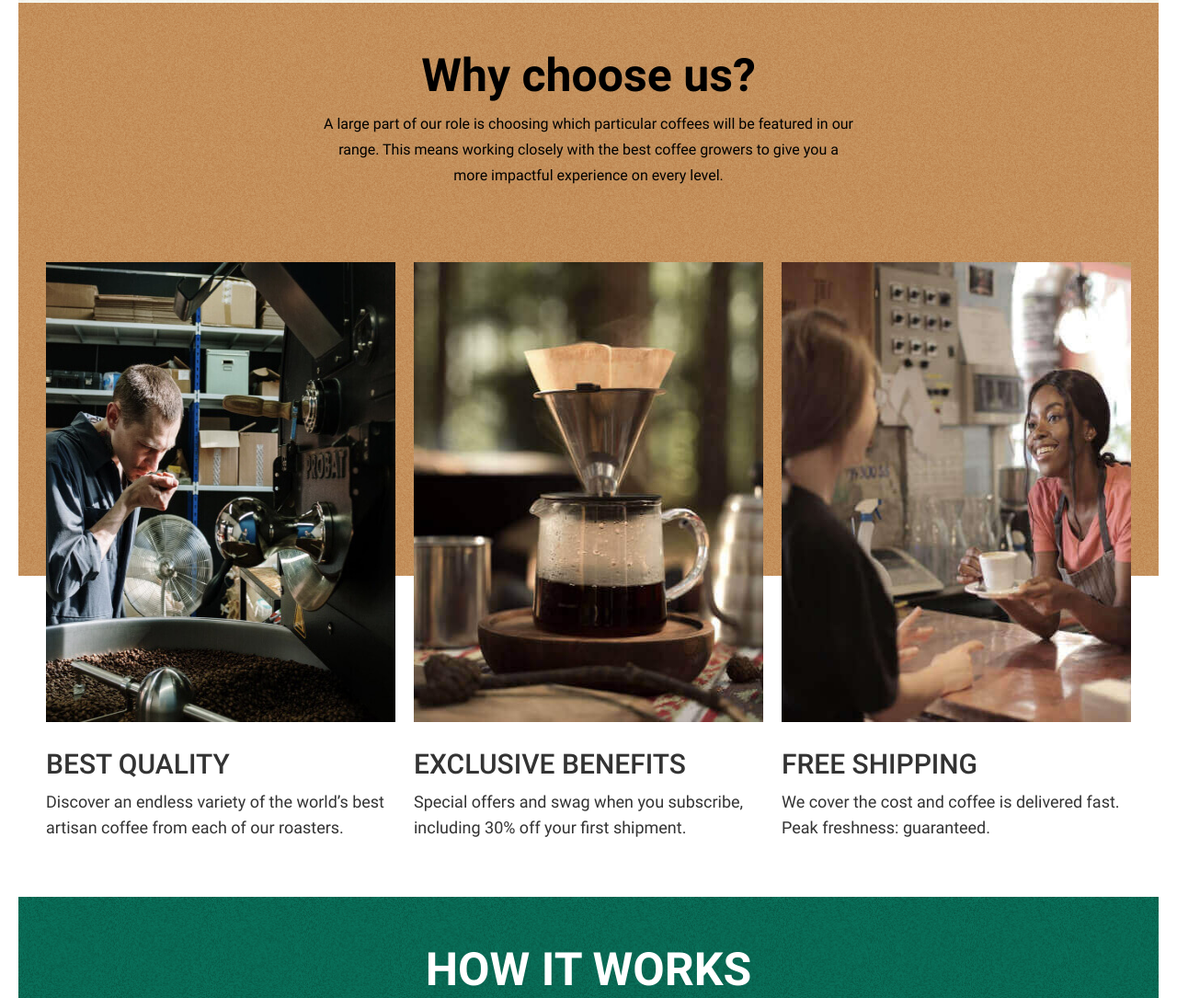
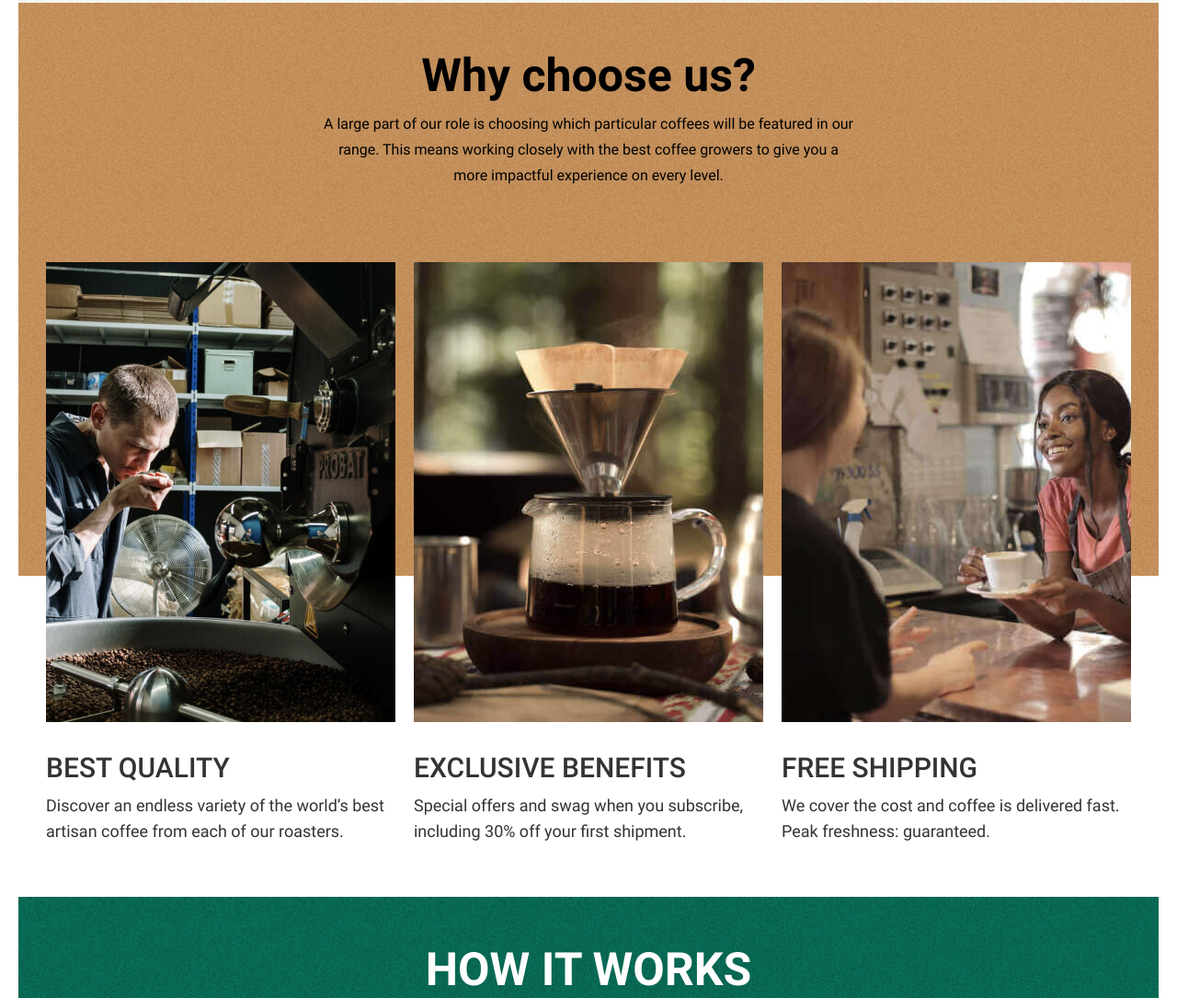
Before and after one commit to ortigaliev/coffeeroasters, a plain HTML site: page index.html in a window 1280 px wide. Shown: the part 2672-3757 px from the top of the page at 92% size. Drawn offline with Linux system fonts and the light colour scheme.

Commit message:
add why us section styles

```diff
--- a/css/style.css
+++ b/css/style.css
@@ -385,9 +385,10 @@ only screen and (                min-resolution: 2dppx) {
   margin-right: 20px;
 }
 .choice-section-img {
-  display: block;
   width: 433px;
+  max-width: 100%;
   height: 500px;
+  object-fit: cover;
 }
 .choice-section-img-heading {
   margin: 0;
```
